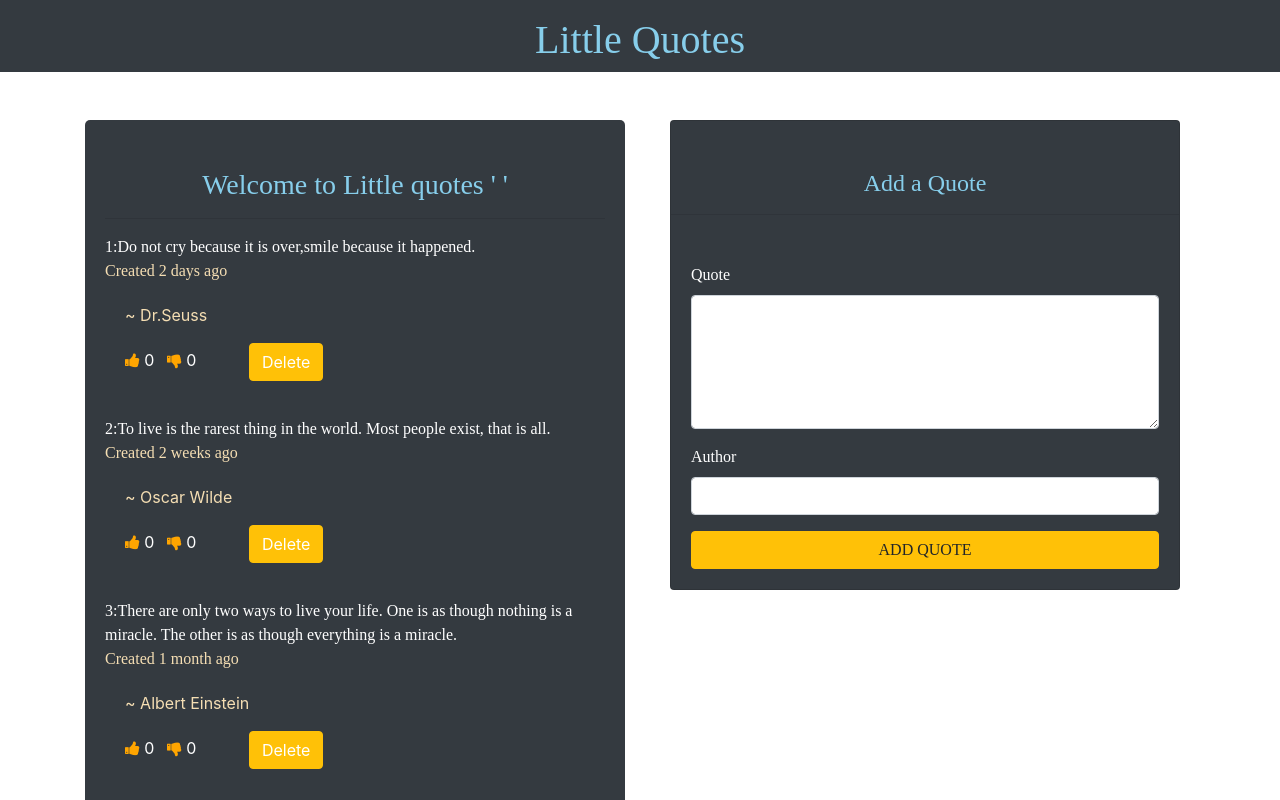
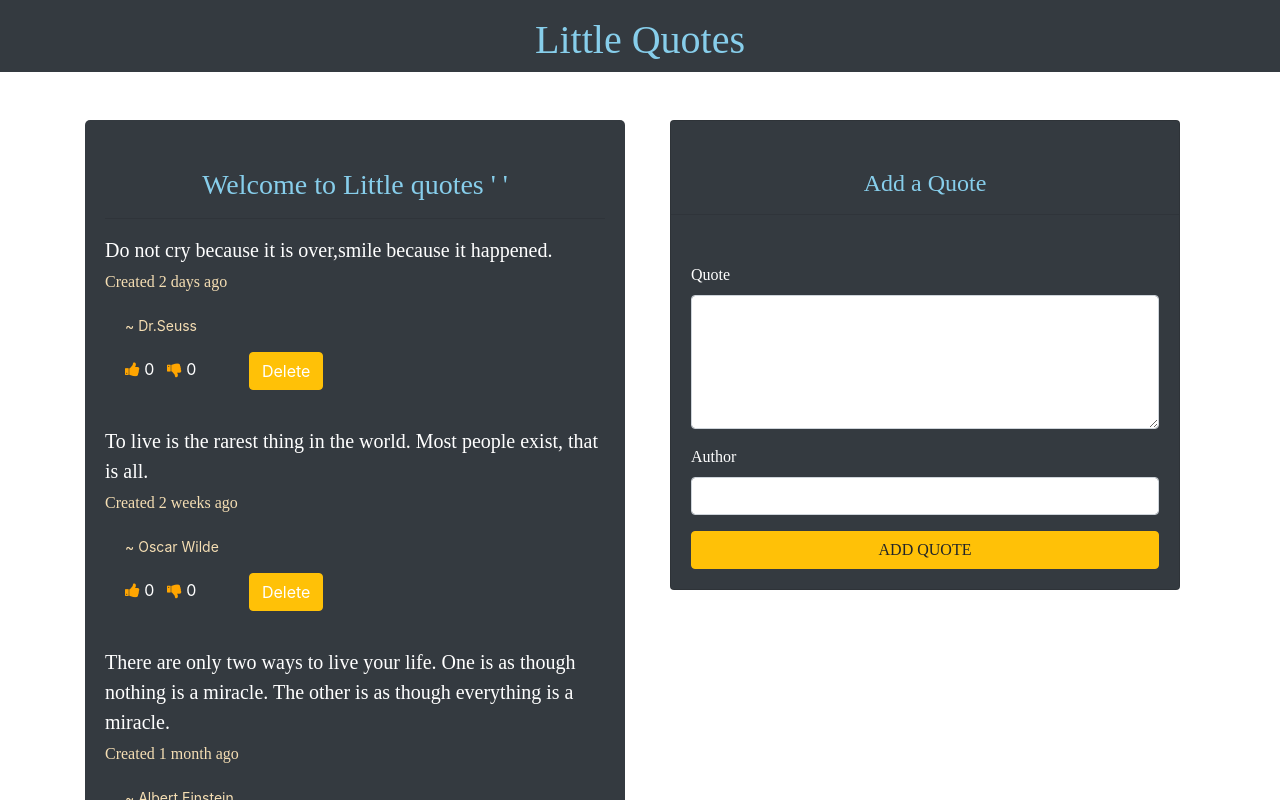
Before and after one commit to IreneMercy/Quotes, an Angular app: page / in a window 1280 px wide. Shown: the top 800 px of the page. Built offline with nearby package versions, Linux system fonts and the light colour scheme.

Commit message:
adjust quote detail font

```diff
--- a/src/app/quotes/quotes.component.html
+++ b/src/app/quotes/quotes.component.html
@@ -12,8 +12,8 @@
            <div class="card-body bg-dark text-white pt-5 card-quotes mt-5">
              <h3 class="text-center mb-3 welcome">Welcome to Little quotes  ' '</h3>
              <hr>
-             <p *ngFor='let quote of quotes; let i=index' >
-                {{quote.id}}:{{quote.quote}}
+             <p *ngFor='let quote of quotes; let i=index' class="quotes">
+                {{quote.quote}}
                 <br>
                 <span class="daystogo">Created  {{quote.datePublished|countDate}}</span>
                   <app-quotes-details  [quotes]='quote' (quoteDelete)= 'quoteCompleted($event,i)'></app-quotes-details>
--- a/src/styles.css
+++ b/src/styles.css
@@ -25,6 +25,7 @@
 }
 .daystogo{
   color:wheat;
+  font-size: 16px;
 }
 .form-title{
   color: skyblue;
@@ -33,6 +34,7 @@
 }
 .author{
   color: wheat;
+  font-size: 14px;
 }
 .submit-quote{
   font-weight: bolder;
@@ -40,3 +42,6 @@
   font-size: 20px;
   text-transform: uppercase;
 }
+.quotes{
+  font-size:20px;
+}
```
